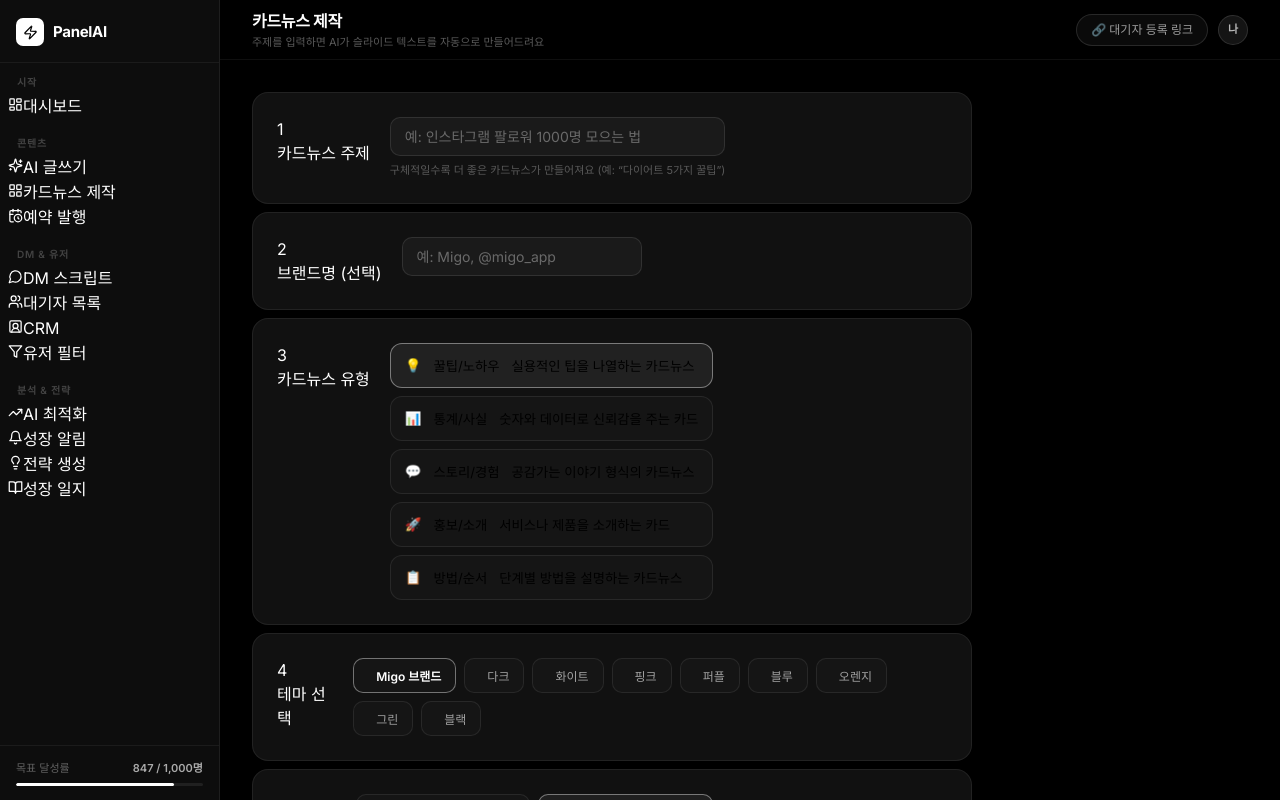
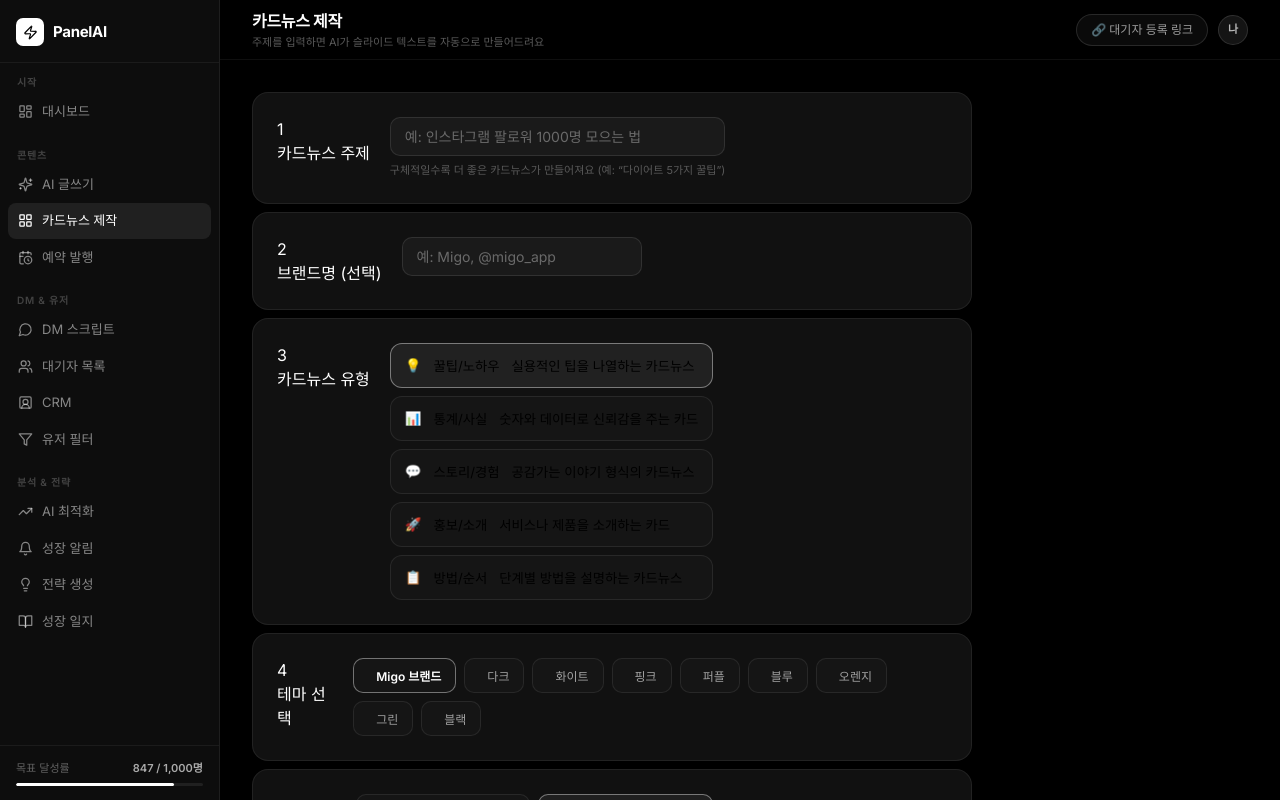
Before and after one commit to ujin141/panel, a Next.js app: page /card-news in a window 1280 px wide. Shown: the top 800 px of the page. Built offline with nearby package versions, Linux system fonts and the light colour scheme.

Commit message:
fix: nav-item 클래스 globals.css에 추가 - 사이드바 레이아웃 복구

```diff
--- a/app/globals.css
+++ b/app/globals.css
@@ -564,3 +564,44 @@ tbody td {
   border-radius: var(--radius-md) !important;
   padding: 10px 14px !important;
 }
+
+/* ─────────────────────────────────────────
+   Sidebar Nav Items (previously in styled-jsx)
+───────────────────────────────────────── */
+.nav-item {
+  display: flex;
+  align-items: center;
+  gap: 9px;
+  padding: 8px 10px;
+  border-radius: 8px;
+  font-size: 13px;
+  font-weight: 400;
+  color: rgba(255, 255, 255, 0.5);
+  transition: all 120ms ease;
+  text-decoration: none;
+}
+
+.nav-item:hover {
+  background: rgba(255, 255, 255, 0.05);
+  color: rgba(255, 255, 255, 0.85);
+}
+
+.nav-item--active {
+  background: rgba(255, 255, 255, 0.08);
+  color: #fff;
+  font-weight: 500;
+}
+
+/* Header styles (previously in styled-jsx) */
+.header-cta:hover {
+  border-color: rgba(255, 255, 255, 0.25);
+  color: #fff;
+  background: rgba(255, 255, 255, 0.07);
+}
+
+/* Mobile: sidebar hidden */
+@media (max-width: 768px) {
+  .sidebar { display: none; }
+  .header { padding: 0 16px; }
+  .header-cta { display: none; }
+}
```
